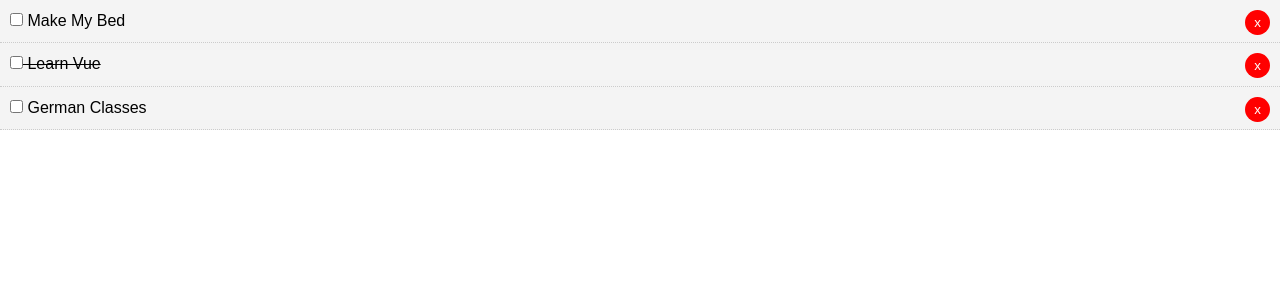
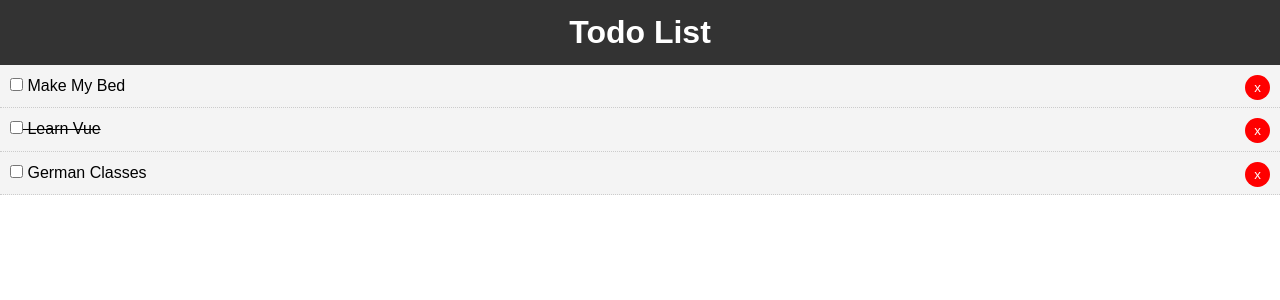
Before and after one commit to daniel0101/Vue-todolist, a Vue app: page / in a window 1280 px wide. Shown: the top 300 px of the page. Built offline with nearby package versions, Linux system fonts and the light colour scheme.

Commit message:
header component added

```diff
--- a/src/App.vue
+++ b/src/App.vue
@@ -1,15 +1,17 @@
 <template>
   <div id="app">
+    <Header/>
     <Todos v-bind:todos="todos" v-on:del-todo="deleteItem"/>
   </div>
 </template>
 
 <script>
+import Header from './components/layouts/Header';
 import Todos from './components/Todos';
 export default {
   name: 'app',
   components: {
-    Todos
+    Todos,Header
   },
   data() {
     return {
--- /dev/null
+++ b/src/components/layouts/Header.vue
@@ -0,0 +1,22 @@
+<template>
+    <header class="header">
+        <h1>Todo List</h1>
+    </header>
+</template>
+<script>
+export default {
+    name: "Header"
+}
+</script>
+<style scoped>
+    .header {
+        background: #333;
+        color: #FFF;
+        text-align: center;
+        padding: 10px;
+    }
+    .header a {
+        color: #FFF;
+        padding-right: 5px;
+    }
+</style>
```
